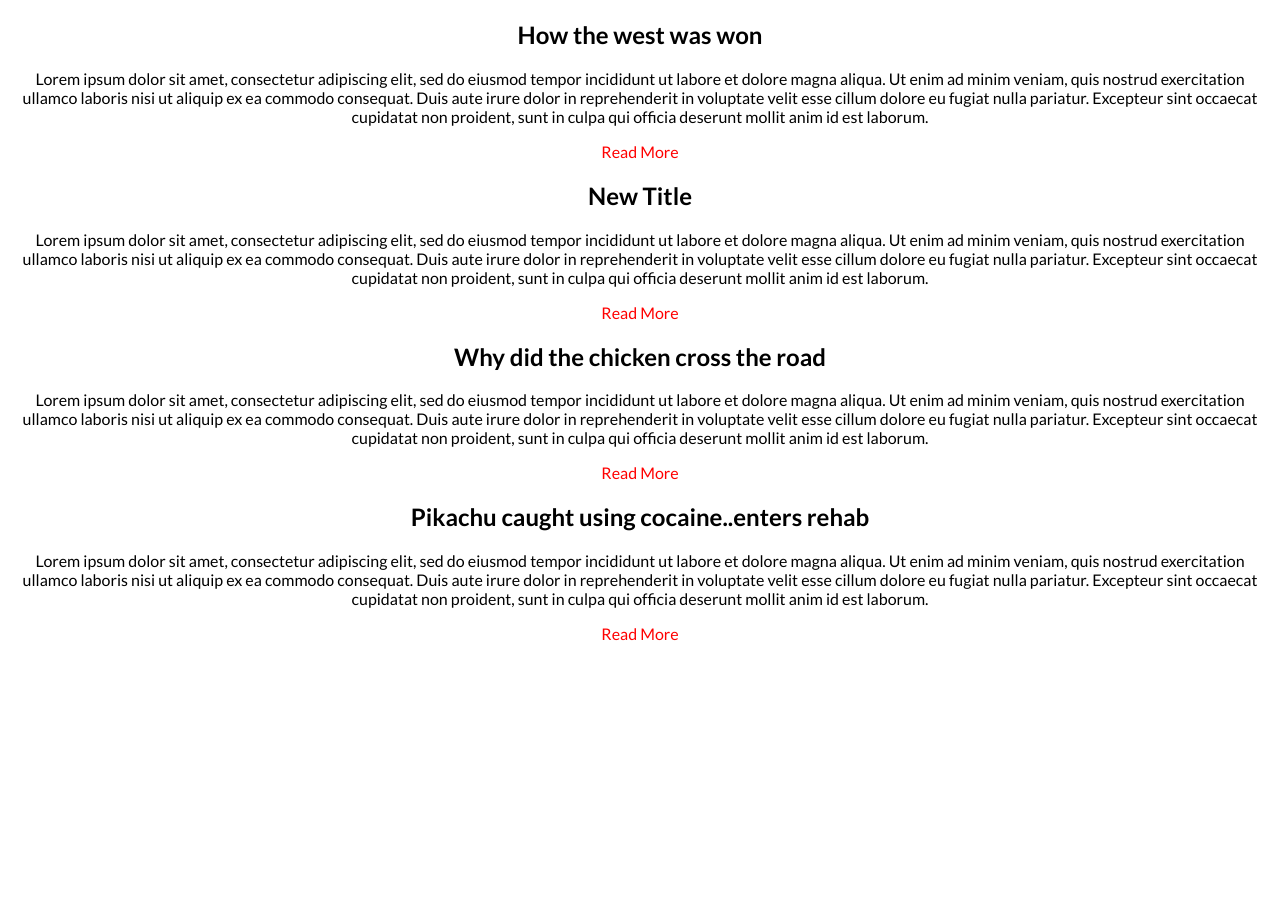
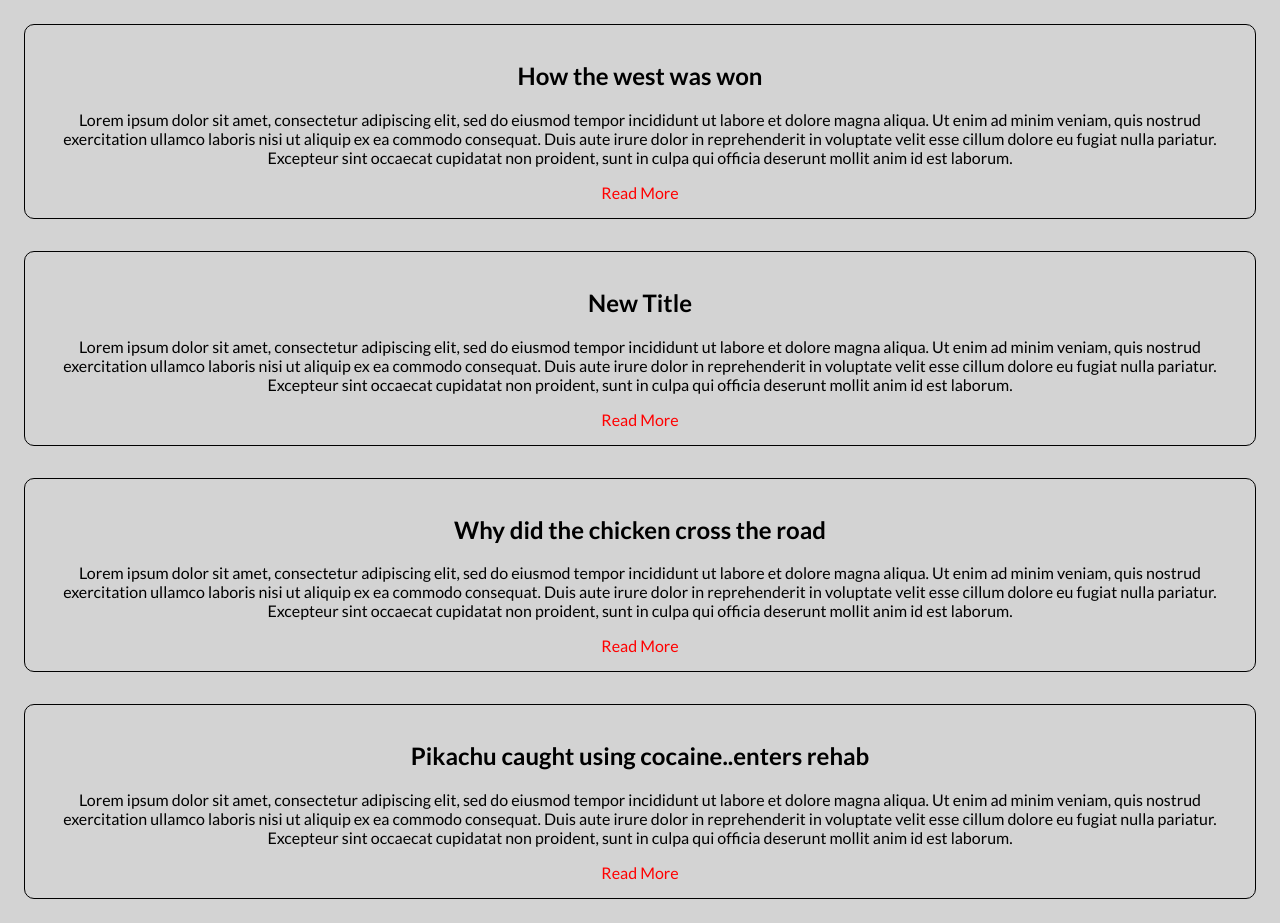
Before and after one commit to bbailey21us/CSSdrills, a plain HTML site: page index.html in a window 1280 px wide. Before the commit the page ends 800 px from the top, so only its background shows below. Drawn offline with Linux system fonts and the light colour scheme.

Commit message:
fixed an error in css

```diff
--- a/styles.css
+++ b/styles.css
@@ -1,8 +1,7 @@
 body{
     font-family: 'lato', sans-serif;
-    background: #xxxxxx;
-
-}
+    background: #d3d3d3;
+    }
 
 h2,p,.readme-wrapper {
     text-align: center;
@@ -11,6 +10,19 @@ h2,p,.readme-wrapper {
 
 a {
 text-decoration: none;
-
 color:red;
 }
+
+.boxes{
+    display:inline-block;
+    margin:1em;
+    padding:1em;
+    border:1px solid black;
+    border-radius:10px;
+}
+
+a:hover{
+    color:yellow;
+    font-weight: 700;
+    cursor: pointer;
+}
```
